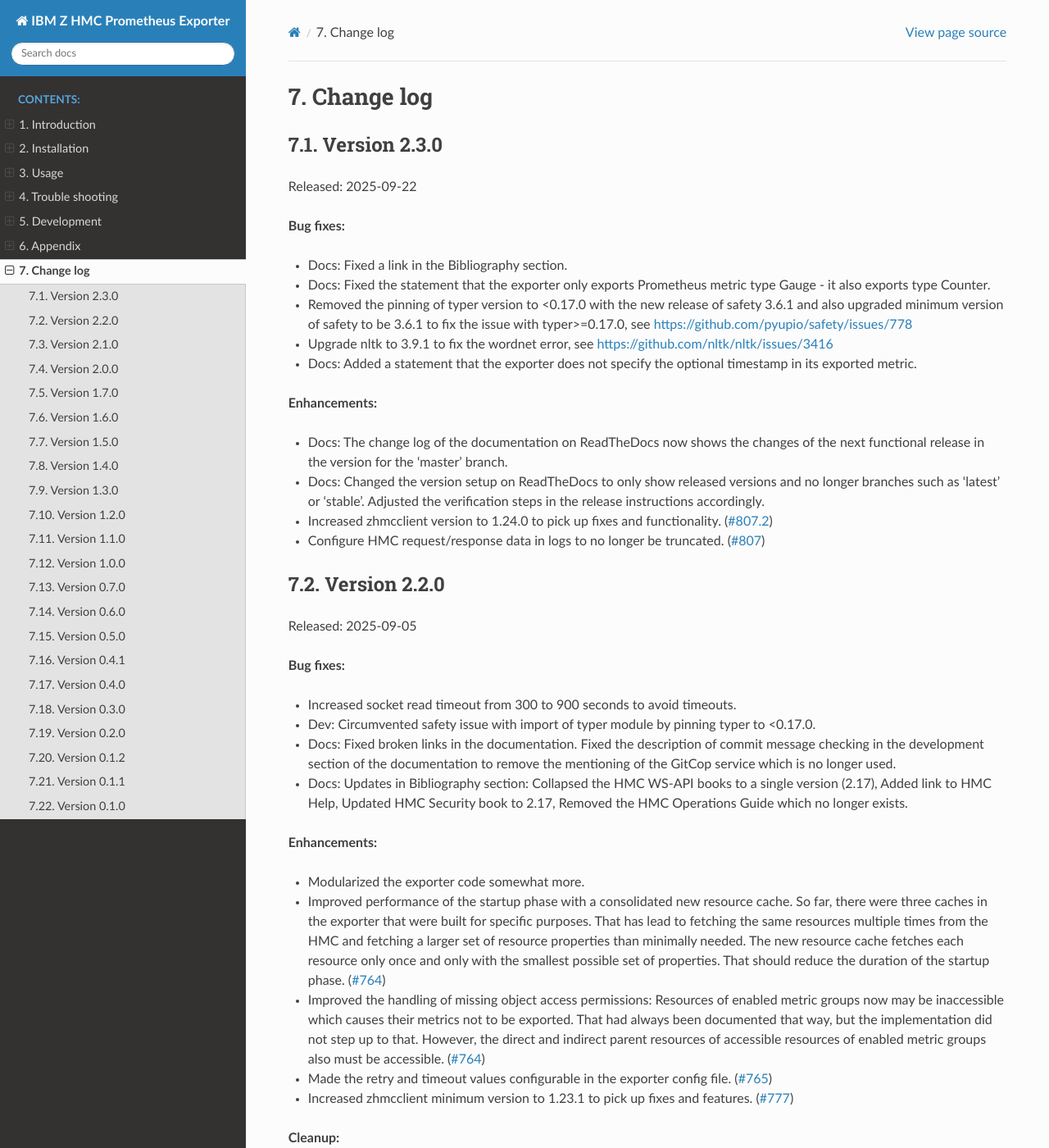
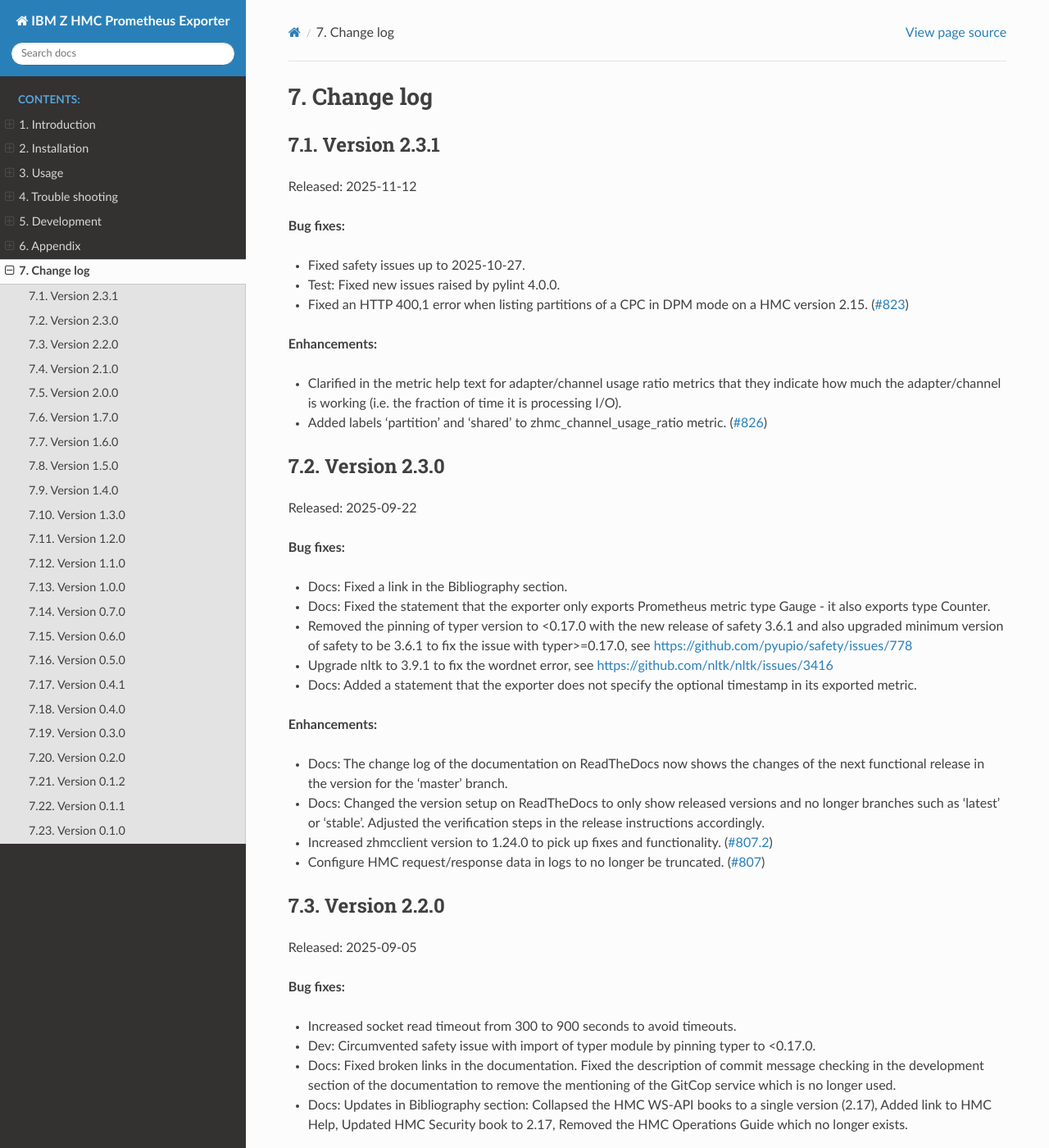
Before and after one commit to zhmcclient/zhmc-prometheus-exporter, a Sphinx documentation site: the page built from docs/changes.rst, in a window 1280 px wide and 1400 px high. Shown: the whole window at 82% size. Built offline with Sphinx 7.4.7 and the Read the Docs theme 3.1.0, drawn with Linux system fonts in a browser that asks for light colours; the version number could not be read and is left out; some of the changed text lies outside the part shown.

Commit message:
Release 2.3.1
Signed-off-by: Andreas Maier <maiera@de.ibm.com>

```diff
--- a/changes/823.fix.rst
+++ /dev/null
@@ -1,2 +0,0 @@
-Fixed an HTTP 400,1 error when listing partitions of a CPC in DPM mode on
-a HMC version 2.15.
--- a/changes/826.feature.rst
+++ /dev/null
@@ -1 +0,0 @@
-Added labels 'partition' and 'shared' to zhmc_channel_usage_ratio metric.
--- a/changes/noissue.2.3.1.notshown.rst
+++ /dev/null
@@ -1 +0,0 @@
-Dummy change for starting new version 2.3.1
--- a/changes/noissue.89.feature.rst
+++ /dev/null
@@ -1,3 +0,0 @@
-Clarified in the metric help text for adapter/channel usage ratio metrics that
-they indicate how much the adapter/channel is working (i.e. the fraction of
-time it is processing I/O).
--- a/changes/noissue.pylint400.fix.rst
+++ /dev/null
@@ -1 +0,0 @@
-Test: Fixed new issues raised by pylint 4.0.0.
--- a/changes/noissue.safety.fix.rst
+++ /dev/null
@@ -1 +0,0 @@
-Fixed safety issues up to 2025-10-27.
--- a/docs/changes.rst
+++ b/docs/changes.rst
@@ -27,6 +27,29 @@
    .. include:: tmp_changes.rst
 
 .. towncrier start
+Version 2.3.1
+^^^^^^^^^^^^^
+
+Released: 2025-11-12
+
+**Bug fixes:**
+
+* Fixed safety issues up to 2025-10-27.
+
+* Test: Fixed new issues raised by pylint 4.0.0.
+
+* Fixed an HTTP 400,1 error when listing partitions of a CPC in DPM mode on
+  a HMC version 2.15. (`#823 <https://github.com/zhmcclient/zhmc-prometheus-exporter/issues/823>`_)
+
+**Enhancements:**
+
+* Clarified in the metric help text for adapter/channel usage ratio metrics that
+  they indicate how much the adapter/channel is working (i.e. the fraction of
+  time it is processing I/O).
+
+* Added labels 'partition' and 'shared' to zhmc_channel_usage_ratio metric. (`#826 <https://github.com/zhmcclient/zhmc-prometheus-exporter/issues/826>`_)
+
+
 Version 2.3.0
 ^^^^^^^^^^^^^
 
```
Also changed, not shown: AUTHORS.md (+1 -0 lines).
